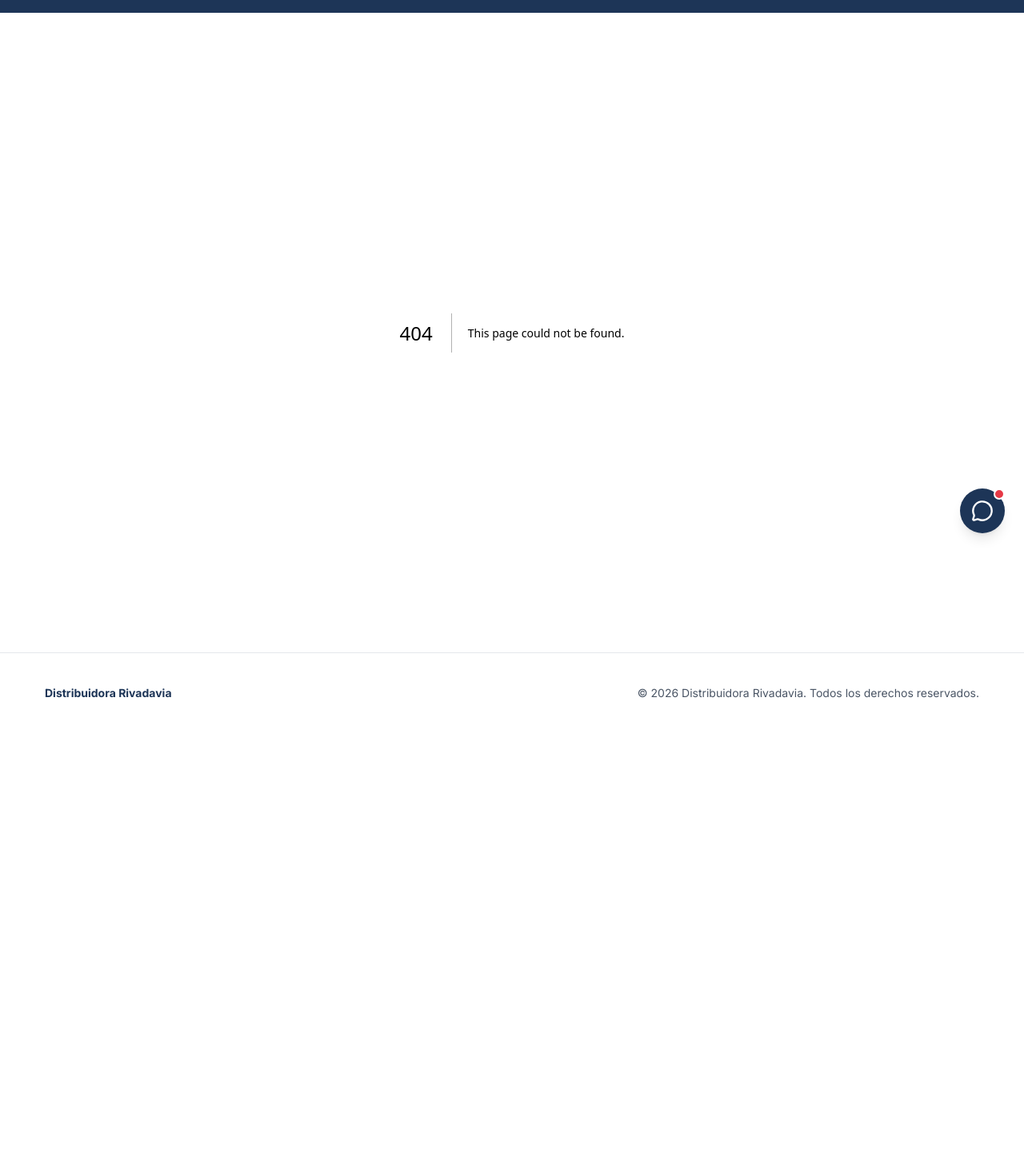
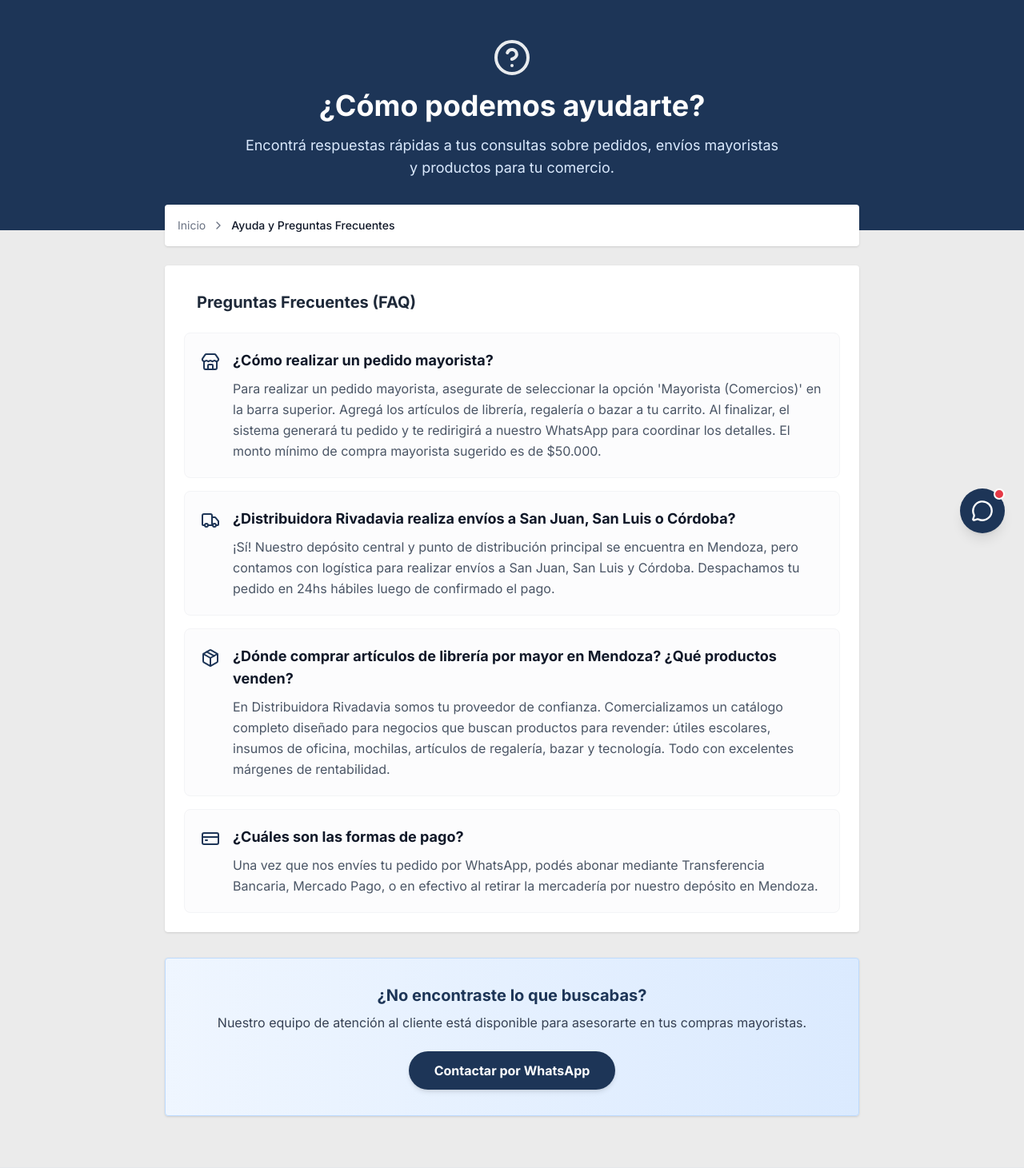
Before and after one commit to lgonzalezrojas52-bit/ecommerce-rivadavia, a Next.js app: page /ayuda in a window 1280 px wide. Before the commit this address had no page. Shown: the part 109-1570 px from the top of the page at 80% size. Before the commit the page ends 1026 px from the top, so only its background shows below. Built offline with nearby package versions, Linux system fonts and the light colour scheme.

Commit message:
SEO & AEO: Integración de metadatos globales y página de Ayuda con FAQ estructuradas

```diff
--- /dev/null
+++ b/src/app/ayuda/page.tsx
@@ -0,0 +1,90 @@
+import { Metadata } from "next";
+import Link from "next/link";
+import { ChevronRight, HelpCircle, Truck, Store, CreditCard, Package } from "lucide-react";
+
+export const metadata: Metadata = {
+  title: "Ayuda y Preguntas Frecuentes | Distribuidora Rivadavia",
+  description: "Resolvé tus dudas sobre envíos a Mendoza, San Juan, San Luis y Córdoba, compras mayoristas de librería y regalería, y productos para revender.",
+};
+
+const faqs = [
+  {
+    icon: Store,
+    question: "¿Cómo realizar un pedido mayorista?",
+    answer: "Para realizar un pedido mayorista, asegurate de seleccionar la opción 'Mayorista (Comercios)' en la barra superior. Agregá los artículos de librería, regalería o bazar a tu carrito. Al finalizar, el sistema generará tu pedido y te redirigirá a nuestro WhatsApp para coordinar los detalles. El monto mínimo de compra mayorista sugerido es de $50.000."
+  },
+  {
+    icon: Truck,
+    question: "¿Distribuidora Rivadavia realiza envíos a San Juan, San Luis o Córdoba?",
+    answer: "¡Sí! Nuestro depósito central y punto de distribución principal se encuentra en Mendoza, pero contamos con logística para realizar envíos a San Juan, San Luis y Córdoba. Despachamos tu pedido en 24hs hábiles luego de confirmado el pago."
+  },
+  {
+    icon: Package,
+    question: "¿Dónde comprar artículos de librería por mayor en Mendoza? ¿Qué productos venden?",
+    answer: "En Distribuidora Rivadavia somos tu proveedor de confianza. Comercializamos un catálogo completo diseñado para negocios que buscan productos para revender: útiles escolares, insumos de oficina, mochilas, artículos de regalería, bazar y tecnología. Todo con excelentes márgenes de rentabilidad."
+  },
+  {
+    icon: CreditCard,
+    question: "¿Cuáles son las formas de pago?",
+    answer: "Una vez que nos envíes tu pedido por WhatsApp, podés abonar mediante Transferencia Bancaria, Mercado Pago, o en efectivo al retirar la mercadería por nuestro depósito en Mendoza."
+  }
+];
+
+export default function AyudaPage() {
+  return (
+    <div className="bg-[#ebebeb] min-h-screen pb-16">
+      {/* Header de Ayuda */}
+      <div className="bg-brand-blue pt-8 pb-16">
+        <div className="max-w-[1200px] mx-auto px-4 text-center">
+          <HelpCircle className="w-12 h-12 text-white mx-auto mb-4 opacity-90" />
+          <h1 className="text-3xl md:text-4xl font-bold text-white mb-4">¿Cómo podemos ayudarte?</h1>
+          <p className="text-blue-100 text-lg max-w-2xl mx-auto">
+            Encontrá respuestas rápidas a tus consultas sobre pedidos, envíos mayoristas y productos para tu comercio.
+          </p>
+        </div>
+      </div>
+
+      {/* Contenedor Principal (Superpuesto) */}
+      <div className="relative z-30 max-w-[900px] mx-auto px-4 -mt-8">
+
+        {/* Breadcrumb */}
+        <div className="bg-white rounded shadow-sm mb-6 p-4 flex items-center gap-2 text-sm text-gray-500">
+          <Link href="/" className="hover:text-brand-blue">Inicio</Link>
+          <ChevronRight className="w-4 h-4" />
+          <span className="text-gray-900 font-medium">Ayuda y Preguntas Frecuentes</span>
+        </div>
+
+        {/* Lista de Preguntas Frecuentes (SEO/AEO Orientado) */}
+        <div className="bg-white rounded shadow-sm p-2 sm:p-6">
+          <h2 className="text-xl font-bold text-gray-800 mb-6 px-4 pt-2">Preguntas Frecuentes (FAQ)</h2>
+
+          <div className="flex flex-col gap-4">
+            {faqs.map((faq, index) => (
+              <div key={index} className="border border-gray-100 rounded-lg p-5 hover:border-blue-100 hover:shadow-sm transition-all bg-gray-50/50">
+                <div className="flex gap-4">
+                  <div className="flex-shrink-0 mt-1">
+                    <faq.icon className="w-6 h-6 text-brand-blue" />
+                  </div>
+                  <div>
+                    <h3 className="text-lg font-bold text-gray-900 mb-2">{faq.question}</h3>
+                    <p className="text-gray-600 leading-relaxed">{faq.answer}</p>
+                  </div>
+                </div>
+              </div>
+            ))}
+          </div>
+        </div>
+
+        {/* Contacto Directo */}
+        <div className="mt-8 bg-gradient-to-r from-blue-50 to-blue-100 rounded shadow-sm p-8 text-center border border-blue-200">
+          <h3 className="text-xl font-bold text-brand-blue mb-2">¿No encontraste lo que buscabas?</h3>
+          <p className="text-gray-700 mb-6">Nuestro equipo de atención al cliente está disponible para asesorarte en tus compras mayoristas.</p>
+          <a href="https://wa.me/5492610000000" target="_blank" rel="noopener noreferrer" className="inline-block bg-brand-blue text-white font-bold py-3 px-8 rounded-full hover:bg-blue-900 transition-colors shadow-md">
+            Contactar por WhatsApp
+          </a>
+        </div>
+
+      </div>
+    </div>
+  );
+}
--- a/src/app/layout.tsx
+++ b/src/app/layout.tsx
@@ -7,8 +7,9 @@
 const inter = Inter({ subsets: ["latin"] });
 
 export const metadata: Metadata = {
-  title: "Distribuidora Rivadavia | Mayorista y Minorista",
-  description: "Venta mayorista y minorista de productos de librería y regalería en Mendoza y Cuyo.",
+  title: "Distribuidora Rivadavia | Mayorista de Librería y Regalería",
+  description: "Proveedor mayorista de artículos de librería, regalería y oficina en Mendoza. Envíos a San Juan, San Luis y Córdoba. Productos para revender con excelentes márgenes.",
+  keywords: "Librería por mayor, Artículos de librería por mayor, Regalería por mayor, Bazar por mayor, Distribuidora mayorista en Mendoza, Productos para revender, Proveedor de artículos de librería, Útiles escolares por mayor",
 };
 
 export default function RootLayout({
--- a/src/components/Navbar.tsx
+++ b/src/components/Navbar.tsx
@@ -77,7 +77,7 @@
             <Link href="/" className="hover:text-white flex items-center gap-1">
               Beneficios <span className="bg-brand-red text-white text-[9px] font-bold px-1 rounded-sm uppercase tracking-wider">Nuevo</span>
             </Link>
-            <Link href="/" className="hover:text-white">Ayuda</Link>
+            <Link href="/ayuda" className="hover:text-white">Ayuda</Link>
           </div>
 
           {/* Menú de Usuario Dinámico y Carrito */}
```
